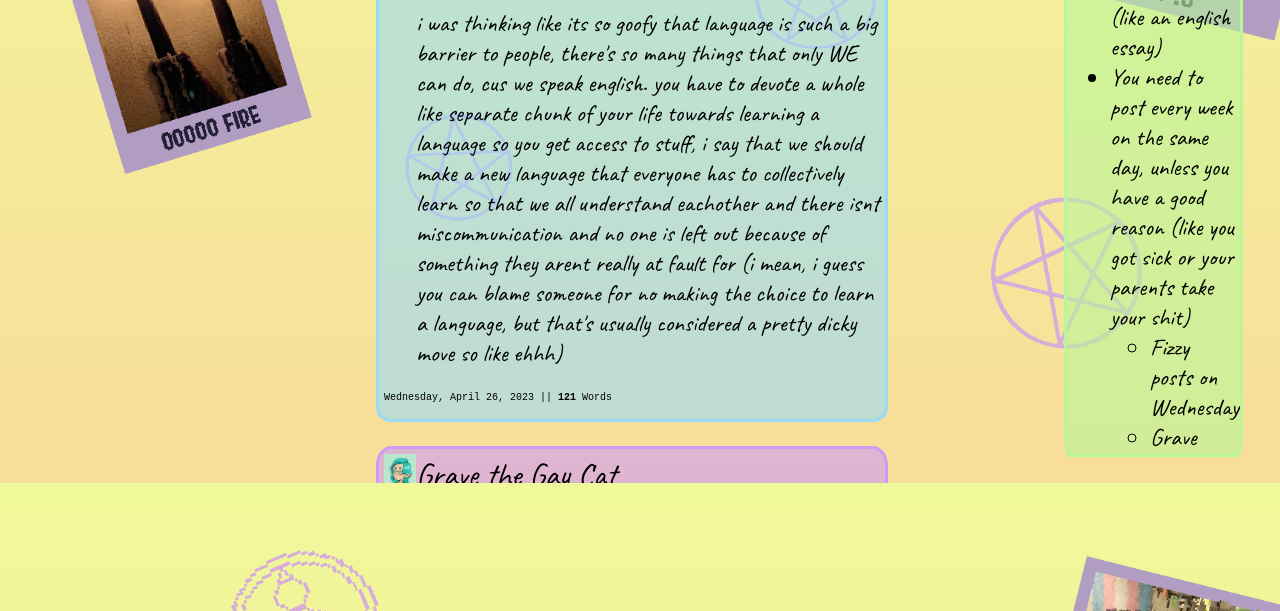
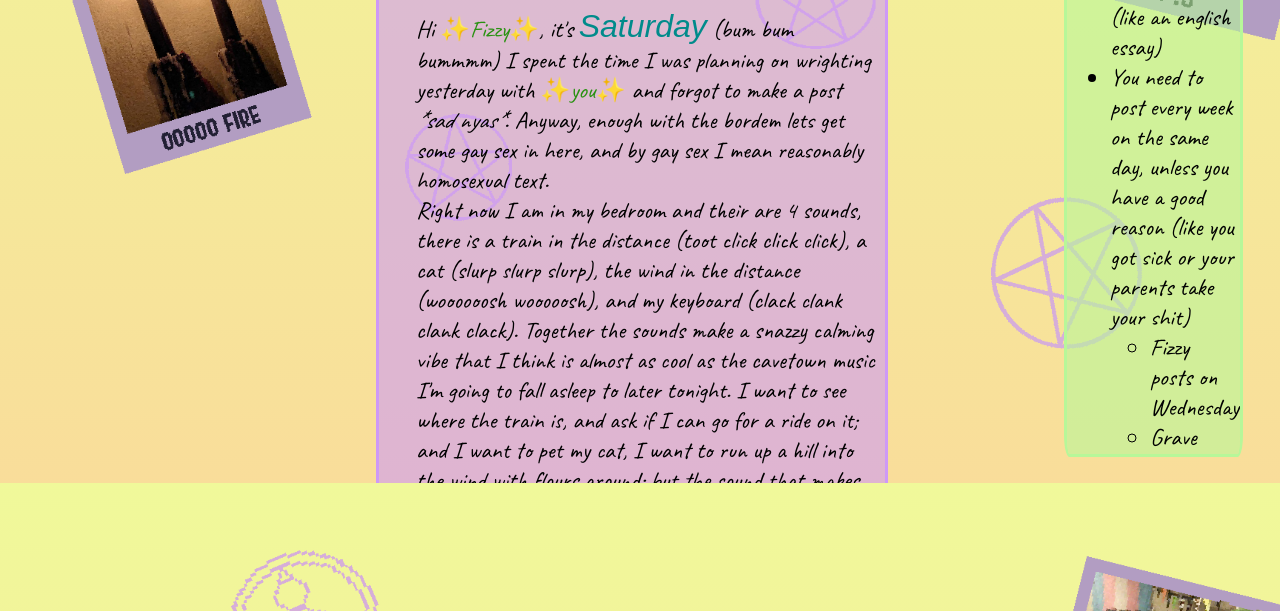
Before and after one commit to momka1234/TheOwlShedMAXi, a plain HTML site: page friendship/friendship-2.0.html in a window 1280 px wide. Shown: the part 317-928 px from the top of the page. Drawn offline with Linux system fonts and the light colour scheme; no server answers.

Commit message:
post five I want headpats

```diff
--- a/friendship/friendship-2.0.html
+++ b/friendship/friendship-2.0.html
@@ -19,6 +19,23 @@
 
         <div class="boring-centered-content-kus-im-a-basic-bitch has-right-bar no-background-or-border-its-oldschool-time">
             <h1>Strait sex? more like can't flex</h1>
+
+            <div class="post grave-post" id="4">
+                <div class="user-stuff">
+                    <img src="/f9e1dfc9a3a8db57fdd872631a493512.png" alt="Grave's pfp" class="post-pfp">
+                    <p class="post-username">Grave the Gay Cat</p>
+                </div>
+                <div class="post-content">
+                    <p class="text-content">
+                        Hi <span class="fizzy-name">Fizzy</span>, it's <em class="onrac-without-the-rac">Saturday</em> (bum bum bummmm) I spent the time I was planning on wrighting yesterday with <span class="fizzy-name">you</span> and forgot to make a post <em>*sad nyas*</em>. Anyway, enough with the bordem lets get some gay sex in here, and by gay sex I mean reasonably homosexual text. <br />
+                        Right now I am in my bedroom and their are 4 sounds, there is a train in the distance (toot click click click), a cat (slurp slurp slurp), the wind in the distance (woooooosh wooooosh), and my keyboard (clack clank clank clack). Together the sounds make a snazzy calming vibe that I think is almost as cool as the cavetown music I'm going to fall asleep to later tonight. I want to see where the train is, and ask if I can go for a ride on it; and I want to pet my cat, I want to run up a hill into the wind with flours around; but the sound that makes me most excited is they keyboard clicks that make me think i'm going to talk to you soon. I hope you dream of happy cryptid kittens tonight. cya soon :3
+                    </p>
+                </div>
+                <p class="footer">
+                    <span class="date">Saturday, April 29, 2023</span>
+                    <span class="wordcount"> 194</span> Words
+                </p>
+            </div>
 
             <div class="post fizzy-post" id="4">
                 <div class="user-stuff">
--- a/site.css
+++ b/site.css
@@ -198,3 +198,9 @@ body {
 .sparkles::after {
     content: '✨';
 }
+
+.onrac-without-the-rac {
+    font-family: fantasy;
+    color: darkcyan;
+    font-size: 2rem;
+}
```
